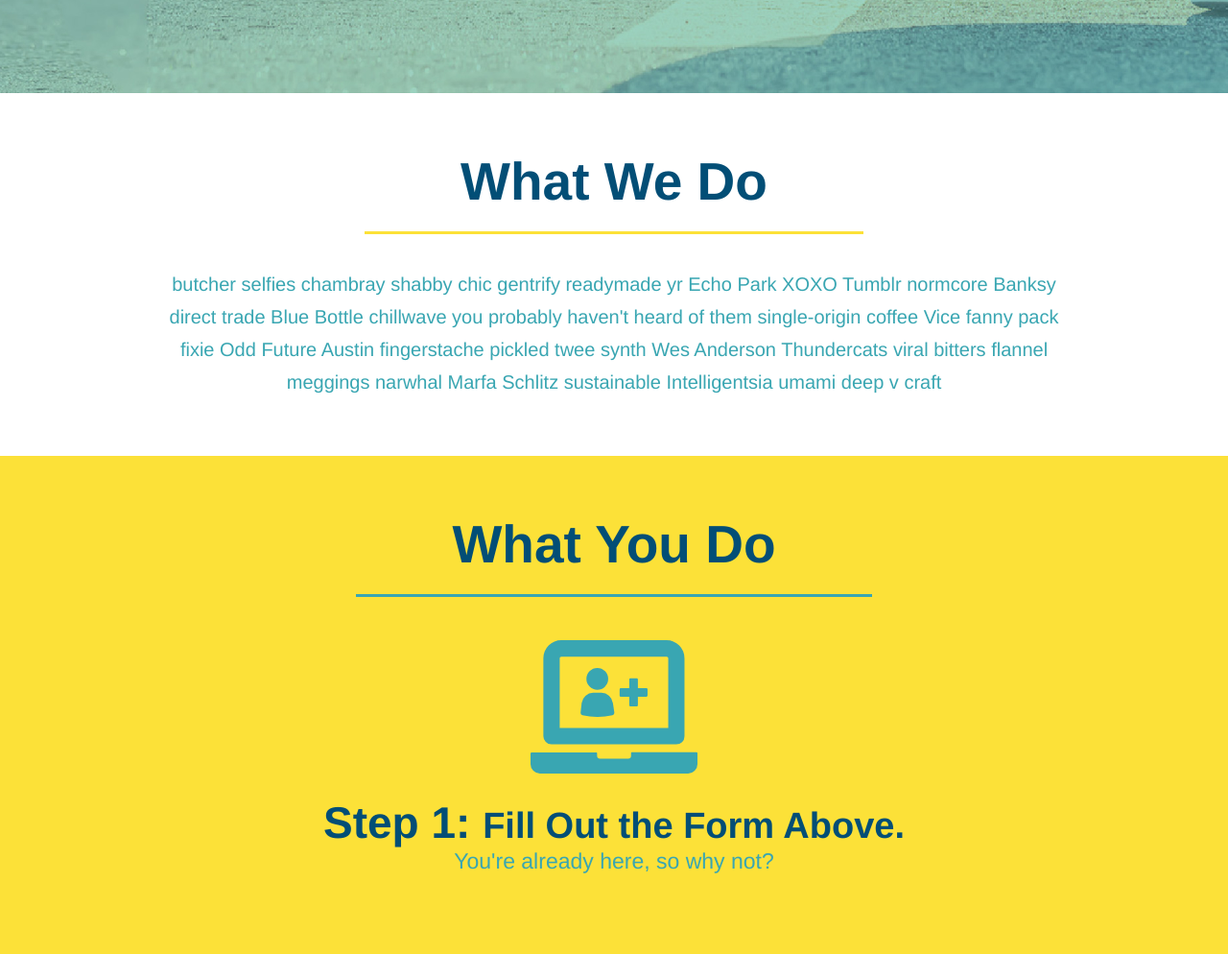
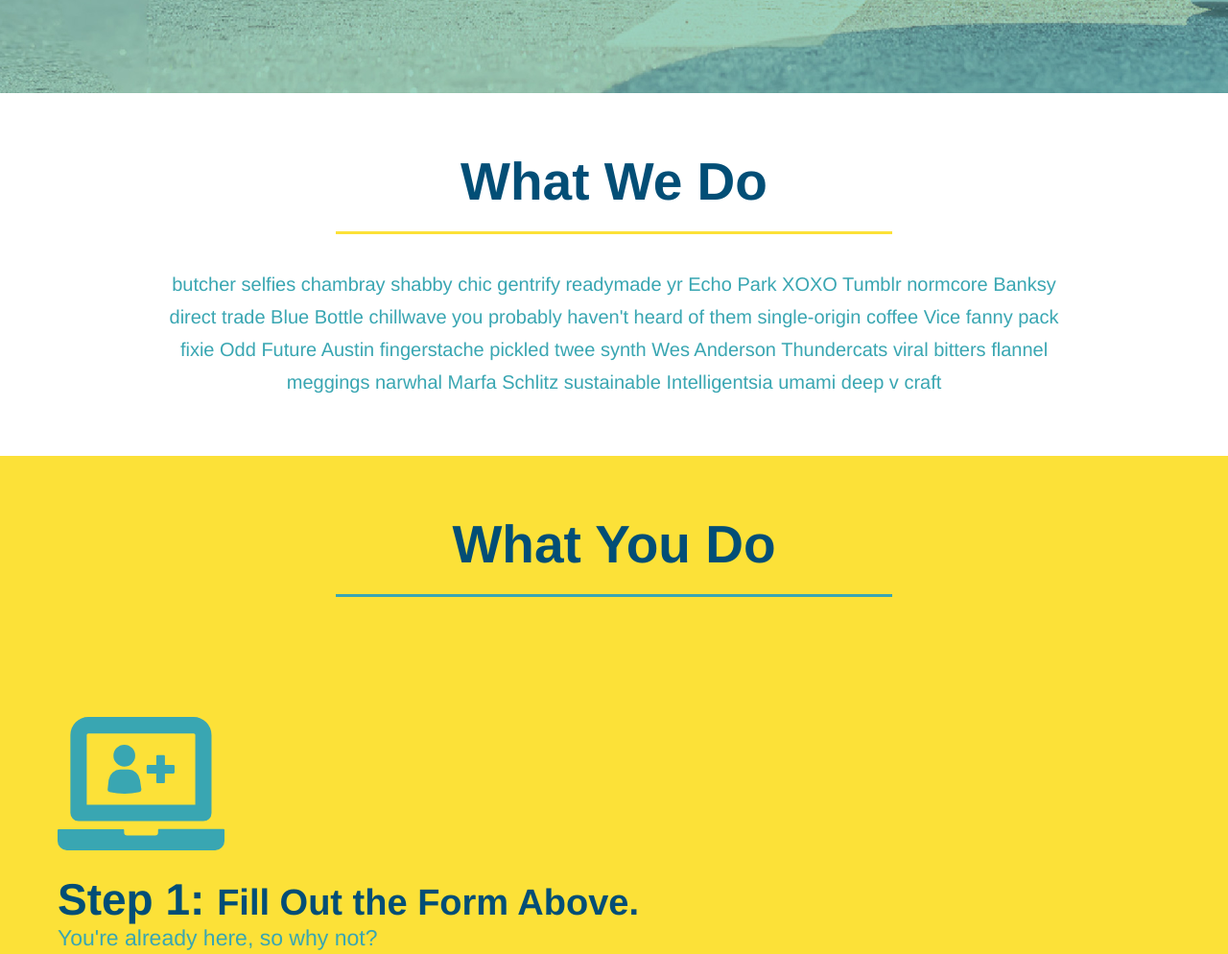
Before and after one commit to hankhint/run-buddy, a plain HTML site: page index.html in a window 1280 px wide. Shown: the part 1085-2079 px from the top of the page at 96% size. Drawn offline with Linux system fonts and the light colour scheme.

Commit message:
added flexbox to sections

```diff
--- a/assets/css/style.css
+++ b/assets/css/style.css
@@ -134,9 +134,7 @@ section {
 }
 /* Hero Style End */
 
-.intro {
-  text-align: center;
-}
+
 
 .intro p {
   line-height: 1.7;
@@ -144,19 +142,20 @@ section {
   width: 80%;
   font-size: 20px;
   margin: 0 auto;
+  text-align: center;
 }
 .steps {
-  text-align: center;
   background: #fce138;
 }
 
 .section-title {
   font-size: 55px;
   color: #024e76;
-  margin-bottom: 35px;
-  padding: 0 100px 20px 100px;
-  display: inline-block;
   border-bottom: 3px solid;
+  padding-bottom: 20px;
+  text-align: center;
+  margin: 0 auto 35px auto;
+  width: 50%;
 }
 
 .primary-border {
@@ -190,7 +189,7 @@ section {
 }
 
 .trainers {
-  text-align: center;
+
 }
 
 .trainer {
@@ -228,13 +227,6 @@ section {
   line-height: 1.3;
 }
 
-.text-left {
-  text-align: left;
-}
-
-.text-right {
-  text-align: right;
-}
 reach-out {
   background-color: #024e76;
 }
@@ -242,7 +234,6 @@ reach-out {
 /*Reach OUT STYLES BEGIN*/
 .contact {
   background: #024e76;
-  text-align: center;
 }
 
 .contact h2 {
@@ -276,3 +267,15 @@ reach-out {
 .contact-info a {
   color: #fce138;
 }
+
+/* UTility classes */
+.text-left {
+  text-align: left;
+}
+
+.text-right {
+  text-align: right;
+}
+.flex-row {
+  display: flex;
+}
--- a/index.html
+++ b/index.html
@@ -89,18 +89,28 @@
 
   <!-- "what we do" section-->
   <section id="what-we-do" class="intro">
-    <h2 class="section-title primary-border">What We Do</h2>
+    <div class="flex-row">
+      <h2 class="section-title primary-border">
+        What We Do
+      </h2>
+      </div>
+      <div class="flex-row">
     <p>
       butcher selfies chambray shabby chic gentrify readymade yr Echo Park XOXO Tumblr normcore Banksy direct trade Blue
       Bottle chillwave you probably haven't heard of them single-origin coffee Vice fanny pack fixie Odd Future Austin
       fingerstache pickled twee synth Wes Anderson Thundercats viral bitters flannel meggings narwhal Marfa Schlitz
       sustainable Intelligentsia umami deep v craft
     </p>
+    </div>
   </section>
 
   <!-- "what you do" section-->
   <section id="what-you-do" class="steps">
-    <h2 class="section-title secondary-border">What You Do</h2>
+    <div class="flex-row">
+    <h2 class="section-title secondary-border">
+      What You Do
+    </h2>
+    </div>
 
     <div>
       <!--Step 1-->
@@ -130,9 +140,11 @@
 
   <!-- "meet the trainers" section-->
   <section id="your-trainers" class="trainers">
+  <div class="flex-row">
     <h2 class="section-title primary-border">
       Meet The Trainers
     </h2>
+    </div>>
     <article class="trainer">
       <img src="./assets/images/trainer-1.jpg" alt="Arron Stephens in his workout clothes, ready to pump iron" />
       <div class="trainer-bio text-left">
@@ -177,10 +189,11 @@
 
   <!-- "reach out" section"-->
   <section id="reach-out" class="contact">
-
+<div class="flex-row">
     <h2 class="section-title secondary-border">
       Reach Out
     </h2>
+    </div>
 
     <div class="contact-info">
       <iframe
```
